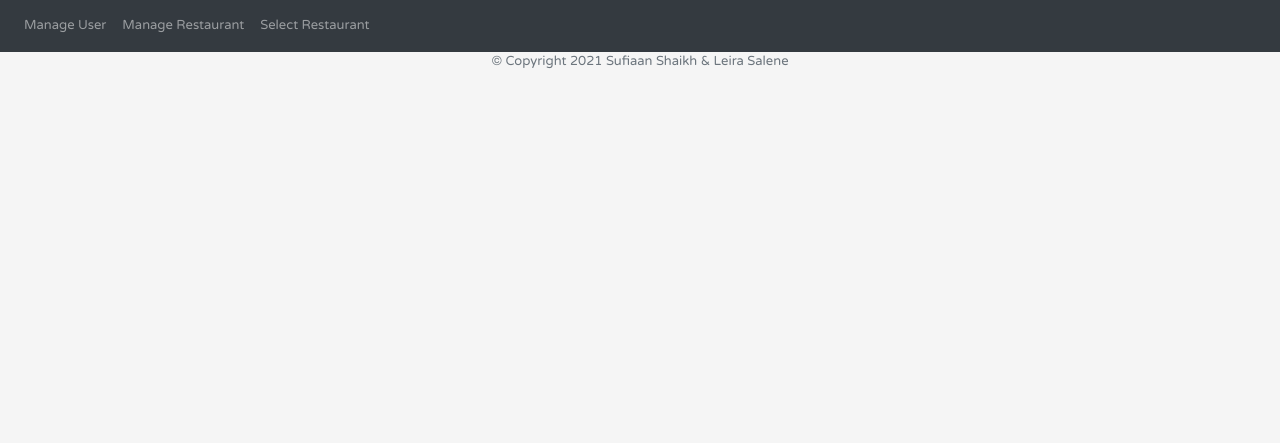
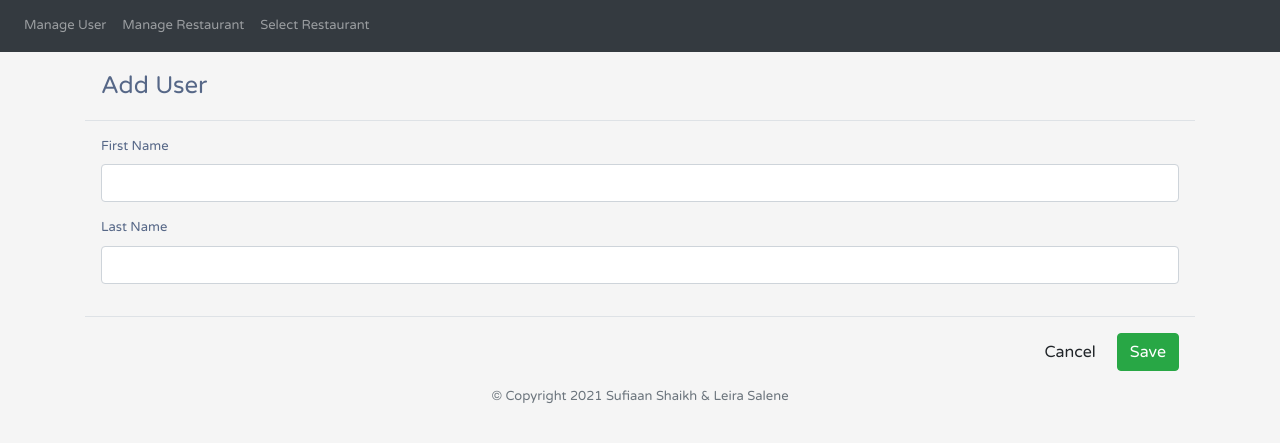
Before and after one commit to lsalene/final-project-group, a Node server app: template Sprint2/views/pages/user/add-user.ejs in a window 1280 px wide. Shown: the top 443 px of the page. Run offline with Node 20, Linux system fonts and the light colour scheme; the template is opened without the code that fills it, so the values that code supplies are empty.

Commit message:
manage-user, add-user page and add-user api in server.js

```diff
--- a/Sprint2/server.js
+++ b/Sprint2/server.js
@@ -56,7 +56,34 @@ function LoadHomePage(res) {
         });
 }
 
+//Sufiaan Shaikh
+//Adding a new user to the user table from GUI
+app.get('/add-user', function (req, res) {    //get method to show the elements of the add-user.ejs page in browser
+    res.render("pages/user/add-user.ejs", { data: null }); //render new user to add-user.ejs page
+});
+// redirecting to the api/user from python file, and adding user in the database
+app.post('/add-user', function (req, res) {    //post method to add new users in GUI and Database
+    axios.post(apiEndPoint + 'user', req.body)   //calling user api in POST method to add new users in the Databse
+        .then((response) => {
+            res.redirect('/user');   //After adding new users it will redirect to the /user page in browsser
+        });
+});
 
+//Sufiaan Shaikh
+//display all available restaurants in /restaurant page using get method
+app.get('/restaurant', function (req, res) {
+    let results = [];   //hold results into a variable
+    axios.get(apiEndPoint + 'restaurant/all')      //calling /restaurant/all api from python file to show all restaurant using get method
+        .then((response) => {
+            if (response && response.data) {
+                results = response.data;     //adding all available restaurants in results
+                res.render("pages/restaurant/manage-restaurant.ejs", { data: results, message: null });   //render the data manage-restaurant.ejs page to show data and add new restaurant button
+            }
+            else {
+                res.render("pages/restaurant/manage-restaurant.ejs", { data: results, message: null });
+            }
+        });
+});
 
 
 
--- a/Sprint2/views/pages/user/add-user.ejs
+++ b/Sprint2/views/pages/user/add-user.ejs
@@ -4,6 +4,32 @@
     <body>
         <!--header will be added from /partial/header file-->
         <%- include('../../partial/header'); %>
-
+        <div class="container-xl">
+            <!--calling post method /add-user from server.js file-->
+            <form action="/add-user" method="post">
+                <div class="modal-header">
+                    <h4 class="modal-title">Add User</h4>
+                </div>
+                <div class="modal-body">
+                    <div class="form-group">
+                        <label>First Name</label>
+                        <!--using required, forcing user to add first_name before saving-->
+                        <input type="text" class="form-control" id="first_name" name="first_name" required>
+                    </div>
+                    <div class="form-group">
+                        <label>Last Name</label>
+                        <!--using required, forcing user to add last_name before saving-->
+                        <input type="text" class="form-control" id="last_name" name="last_name" required>
+                    </div>
+                </div>
+                <div class="modal-footer">
+                    <!--cancel buttton will redirect to /user page-->
+                    <a href="/user" class="btn btn-default" value="Cancel">Cancel</a>
+                     <!--save button will submit the changes-->
+                    <input type="submit" class="btn btn-success" value="Save">
+                </div>
+            </form>
+        </div>
+        <!--footer will be added from /partial/footer file-->
         <%- include('../../partial/footer'); %>
     </body>
```
